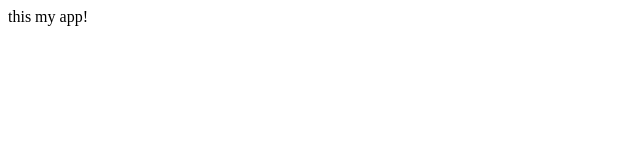
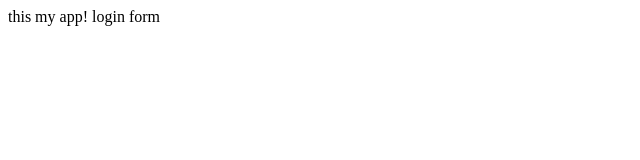
Before and after one commit to kiyyamuleta/mysampleapp, a plain HTML site: page index.html in a window 1280 px wide. Shown: the full height of the page, 0-640 px from the left. Drawn offline with Linux system fonts and the light colour scheme.

Commit message:
login form

```diff
--- a/index.html
+++ b/index.html
@@ -2,5 +2,7 @@
     <head>
 <title> my app</title>
     </head>
-    <body>this my app!</body>
+    <body>this my app!
+        login form
+    </body>
 </html>
```
Also changed, not shown: dir2/app2.js (added), log.txt (added), login.html (added).
